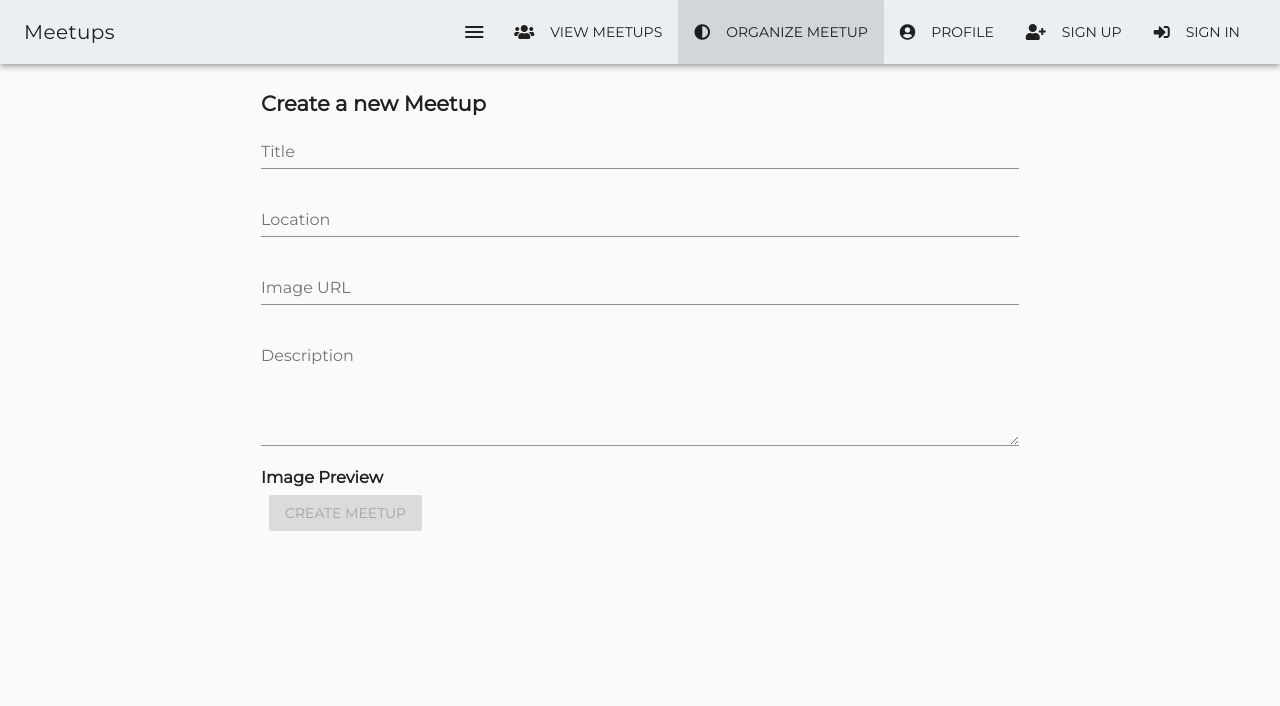
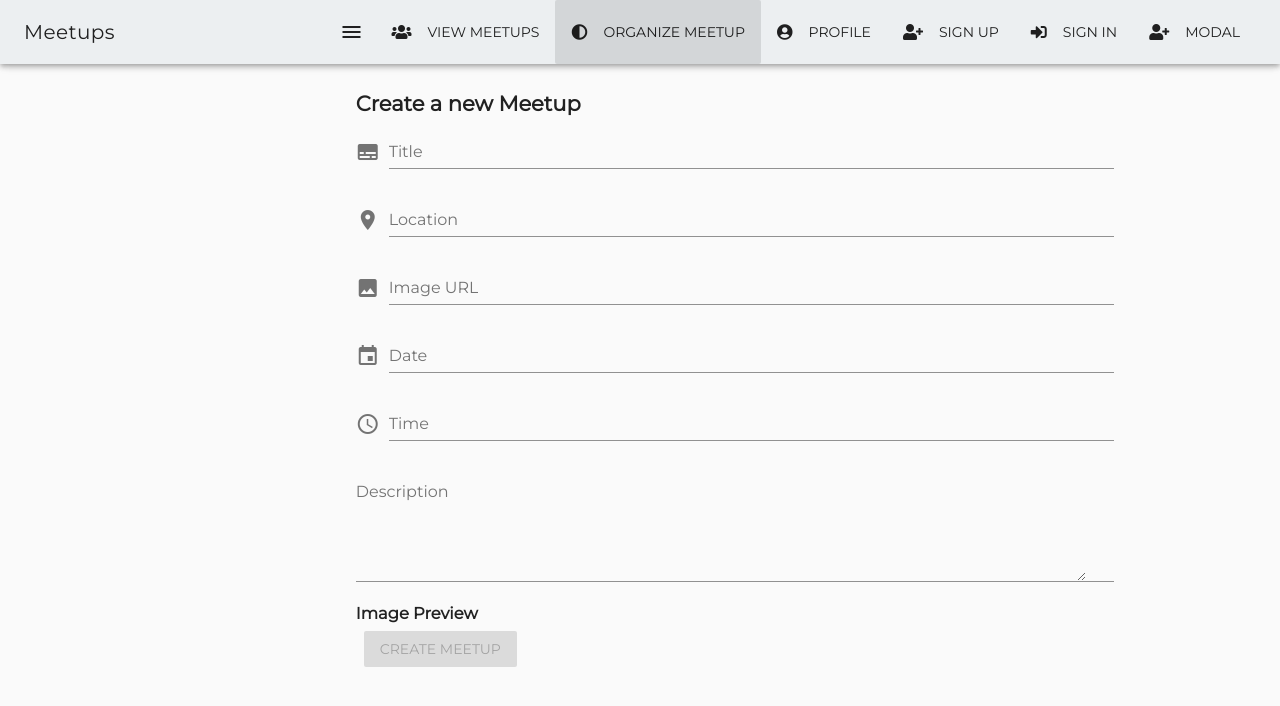
Before and after one commit to japayuki/meetups, a Vue app: page /meetup/new in a window 1280 px wide. Shown: the top 706 px of the page. Built offline with nearby package versions, Linux system fonts and the light colour scheme.

Commit message:
3rd commit

```diff
--- a/package.json
+++ b/package.json
@@ -10,6 +10,7 @@
     "build": "node build/build.js"
   },
   "dependencies": {
+    "firebase": "^5.2.0",
     "vue": "^2.5.2",
     "vue-router": "^3.0.1",
     "vuetify": "^1.0.0",
--- a/src/App.vue
+++ b/src/App.vue
@@ -6,8 +6,32 @@
       <v-toolbar-side-icon @click.stop="sideNav = !sideNav"></v-toolbar-side-icon>
       <v-toolbar-items class="hidden-sm-and-down" >
         <v-btn flat v-for="menuItem in menuItems" :key="menuItem.title" router :to="menuItem.link"><v-icon small left >{{menuItem.icon}}</v-icon>{{menuItem.title}}</v-btn>
+        <v-btn flat @click.stop="showDialog" ><v-icon small left >fas fa-user-plus</v-icon>Modal</v-btn>
       </v-toolbar-items>
     </v-toolbar>
+
+    <v-dialog v-model="dialog" max-width="500px">
+      <v-card>
+        <v-card-title class="headline">Sign Up Now</v-card-title>
+        <v-card-text>
+          <v-container grid-list-md>
+            <v-layout wrap>
+              <v-flex xs12>
+                <v-alert class="mb-4" :type="signUpStatus.type" :value="signUpStatus.showAlert" >{{signUpStatus.msg}}</v-alert>
+                <v-text-field name="email" type="email" label="Email" v-model="email" :rules="[rules.required]" clearable></v-text-field>
+                <v-text-field name="password" type="password" label="Password" v-model="password" :rules="[rules.required]" clearable></v-text-field>
+                <v-text-field name="confirmPassword" type="password" label="Confirm Password" v-model="confirmPassword" :rules="[rules.required, rules.confirmPassword]" clearable></v-text-field>
+              </v-flex>
+            </v-layout>
+          </v-container>
+        </v-card-text>
+        <v-card-actions>
+          <v-spacer></v-spacer>
+          <v-btn class="primary mb-4 mr-4" flat="flat" @click="proceedSignUp">Proceed</v-btn>
+        </v-card-actions>
+      </v-card>
+      <p>hasError: {{signUpStatus.hasError}}</p>
+    </v-dialog>
 
     <v-navigation-drawer absolute temporary v-model="sideNav">
       <v-list>
@@ -28,6 +52,7 @@
 </template>
 
 <script>
+import { mapActions, mapState, mapGetters, mapMutations } from 'vuex'
 export default {
   data () {
     return {
@@ -38,9 +63,62 @@ export default {
         { icon: 'fas fa-user-circle', title: 'Profile', link: '/profile' },
         { icon: 'fas fa-user-plus', title: 'Sign Up', link: '/signup' },
         { icon: 'fas fa-sign-in-alt', title: 'Sign In', link: '/signin' }
+      ],
+      dialog: false,
+      email: '',
+      password: '',
+      confirmPassword: '',
+      showAlert: false,
+      rules: {
+          required: value => !!value || 'Required.',
+          counter: value => value.length <= 20 || 'Max 20 characters',
+          email: value => {
+              const pattern = /^(([^<>()[\]\\.,;:\s@"]+(\.[^<>()[\]\\.,;:\s@"]+)*)|(".+"))@((\[[0-9]{1,3}\.[0-9]{1,3}\.[0-9]{1,3}\.[0-9]{1,3}])|(([a-zA-Z\-0-9]+\.)+[a-zA-Z]{2,}))$/
+              return pattern.test(value) || 'Invalid e-mail.'
+          },
+          confirmPassword: value => value === this.password || 'Password does not match'
+      },
+    }
+  },
+  methods:
+  {
+    ...mapActions([
+      'ProceedSignUp'
+    ]),
+    ...mapMutations([
+      'SHOW_DIALOG'
+    ]),
+    proceedSignUp () {
+      this.ProceedSignUp({email: this.email, password: this.password })
+      // this.showAlert = true
+      // if (this.signUpStatus.hasError == true) {
+      //   console.log('have errors')
+      //   setTimeout(()=> {
+      //     this.email = ''
+      //     this.password = ''
+      //     this.confirmPassword = ''
+      //   }, 3000)
+      // } else if (this.signUpStatus.hasError == false) {
+      //   console.log('has no errors')
+      //   setTimeout(()=> {
 
-      ]
+
+      //     this.dialog = false
+      //   },3000)
+      // } else {
+      //   console.log('else error')
+      // }
+    },
+    showDialog () {
+      this.SHOW_DIALOG()
+      this.dialog = this.signUpStatus.showDialog
     }
+
+  },
+  computed: {
+    ...mapGetters([
+      'signUpStatus'
+    ])
   },
   name: 'App'
 }
--- a/src/components/Meetup/CreateMeetup.vue
+++ b/src/components/Meetup/CreateMeetup.vue
@@ -1,15 +1,26 @@
 <template>
+
     <v-container>
-       <v-layout row>
+       <v-layout row justify-center>
            <v-flex xs12 sm8 offset-sm2 >
-               <h2>Create a new Meetup</h2>
-               <v-text-field name="title" label="Title" v-model="title" clearable :rules="[rules.required]"></v-text-field>
-               <v-text-field name="location" label="Location" v-model="location" required></v-text-field>
-               <v-text-field name="imageUrl" label="Image URL" v-model="imageUrl" required></v-text-field>
-               <v-textarea name="description" label="Description" v-model="description" required></v-textarea>
-               <h3>Image Preview</h3>
-               <img :src="imageUrl" style="width:100%" >
-               <v-btn class="primary" :disabled="!formIsValid">Create Meetup</v-btn>
+               <form @submit.prevent="create_Meetup">
+                <h2>Create a new Meetup</h2>
+                <v-text-field name="title" label="Title" prepend-icon="subtitles" v-model="title" clearable :rules="[rules.required]"></v-text-field>
+                <v-text-field name="location" label="Location" prepend-icon="place" v-model="location" clearable :rules="[rules.required]"></v-text-field>
+                <v-text-field name="imgUrl" label="Image URL" prepend-icon="image" v-model="imgUrl" clearable :rules="[rules.required]"></v-text-field>
+                <v-menu ref="menu2" :close-on-content-click="false" v-model="menu2" :nudge-right="40" :return-value.sync="date" lazy transition="scale-transition" offset-y full-width min-width="290px">
+                    <v-text-field slot="activator" v-model="date" label="Date" prepend-icon="event" readonly></v-text-field>
+                    <v-date-picker v-model="date" @input="$refs.menu2.save(date)"></v-date-picker>
+                </v-menu>
+                <v-menu ref="menu1" :close-on-content-click="false" v-model="menu1" :nudge-right="40" :return-value.sync="time" lazy transition="scale-transition" offset-y full-width min-width="290px">
+                    <v-text-field slot="activator" v-model="time" label="Time" prepend-icon="access_time" readonly></v-text-field>
+                    <v-time-picker v-model="time" @input="$refs.menu1.save(time)" :scrollable="true"></v-time-picker>
+                </v-menu>
+                <v-textarea name="description" label="Description" v-model="description" clearable :rules="[rules.required]"></v-textarea>
+                <h3>Image Preview</h3>
+                <img :src="imgUrl" style="width:100%" >
+                <v-btn class="primary" type="submit" :disabled="!formIsValid">Create Meetup</v-btn>
+               </form>
            </v-flex>
        </v-layout>
        <!-- <v-layout row>
@@ -22,12 +33,14 @@
     </v-container>
 </template>
 <script>
+import { mapMutations, mapActions } from 'vuex';
 export default {
+
     data () {
         return {
             title: '',
             location: '',
-            imageUrl: '',
+            imgUrl: '',
             description: '',
             rules: {
                 required: value => !!value || 'Required.',
@@ -36,12 +49,40 @@ export default {
                     const pattern = /^(([^<>()[\]\\.,;:\s@"]+(\.[^<>()[\]\\.,;:\s@"]+)*)|(".+"))@((\[[0-9]{1,3}\.[0-9]{1,3}\.[0-9]{1,3}\.[0-9]{1,3}])|(([a-zA-Z\-0-9]+\.)+[a-zA-Z]{2,}))$/
                     return pattern.test(value) || 'Invalid e-mail.'
                 }
-            }
+            },
+            date: null,
+            time: null,
+            menu: false,
+            modal: false,
+            menu1: false,
+            menu2: false,
+            picker: null
         }
     },
     computed: {
         formIsValid () {
-            return this.title !== "" && this.location !== "" && this.imageUrl !== "" && this.description !== ""
+            return this.title !== "" && this.location !== "" && this.imgUrl !== "" && this.description !== ""
+        }
+    },
+    methods: {
+        ...mapActions([
+            'createMeetup'
+        ]),
+        create_Meetup: function() {
+            if (!this.formIsValid) {
+                return
+            }
+            const payload = {
+                title: this.title,
+                location: this.location,
+                imgUrl: this.imgUrl,
+                description: this.description,
+                date: this.date,
+                time: this.time,
+                mid: '3432f32f34252'
+            }
+            this.createMeetup(payload)
+            this.$router.push("/meetups")
         }
     }
 }
--- a/src/components/Meetup/Meetup.vue
+++ b/src/components/Meetup/Meetup.vue
@@ -1,7 +1,7 @@
 <template>
     <v-container>
        <v-layout row wrap>
-           <v-flex xs12>
+           <v-flex xs12 sm8 offset-sm2>
                <v-card>
                     <v-card-title primary-title>
                         <div>
@@ -15,8 +15,9 @@
 
 
                     <v-card-text>
-                        <p>{{meetup.date}}</p>
-                        <p>Lorem ipsum dolor, sit amet consectetur adipisicing elit. Tempore, unde, neque error quod expedita cum dolorem consequatur minus excepturi aperiam, earum quo quos veniam deserunt officiis. Architecto vel aliquid natus!</p>
+                        <h3 class="ma-2"><v-icon class="mr-2" left>event</v-icon>{{meetup.date}}</h3>
+                        <h3 class="ma-2"><v-icon class="mr-2" left>access_time</v-icon> {{meetup.time}}</h3>
+                        <p>{{meetup.description}}</p>
                     </v-card-text>
                     <v-card-actions>
                         <v-spacer></v-spacer>
--- a/src/components/Meetup/Meetups.vue
+++ b/src/components/Meetup/Meetups.vue
@@ -1,8 +1,8 @@
 <template>
     <v-container>
        <v-layout row wrap>
-            <v-flex xs12 md3 class="pa-3" v-for="meetup in sortedMeetups" :key="meetup.id">
-                <v-card>
+            <v-flex xs12 md3 class="pa-3" v-for="meetup in sortedMeetups" :key="meetup.mid">
+                <v-card height="400px">
                     <v-card-media
                     :src="meetup.imgUrl"
                     height="200px"
--- a/src/components/User/SignIn.vue
+++ b/src/components/User/SignIn.vue
@@ -1,5 +1,9 @@
 <template>
     <v-container>
-       <h2>The Sign In Page</h2>
+       <v-layout>
+           <v-flex xs12 sm6 offset-sm3>
+               <h1>The Sign In Page</h1>
+           </v-flex>
+       </v-layout>
     </v-container>
 </template>
--- a/src/main.js
+++ b/src/main.js
@@ -5,6 +5,7 @@ import App from './App'
 import router from './router'
 import Vuetify from 'vuetify'
 import 'vuetify/dist/vuetify.min.css'
+import * as firebase from 'firebase'
 import store from './store'
 
 Vue.use(Vuetify, { theme: {
@@ -25,5 +26,15 @@ new Vue({
   store,
   router,
   components: { App },
-  template: '<App/>'
+  template: '<App/>',
+  created () {
+    firebase.initializeApp({
+      apiKey: 'AIzaSyBX8WSA2NWZdKQi1ID0kg0ofPjsOOs7KTc',
+      authDomain: 'meetups-680cc.firebaseapp.com',
+      databaseURL: 'https://meetups-680cc.firebaseio.com',
+      projectId: 'meetups-680cc',
+      storageBucket: 'meetups-680cc.appspot.com',
+      messagingSenderId: '475927405779'
+    })
+  }
 })
--- a/src/store.js
+++ b/src/store.js
@@ -1,21 +1,29 @@
 import Vue from 'vue'
 import Vuex from 'vuex'
+import * as firebase from 'firebase'
 
 Vue.use(Vuex)
 
 export default new Vuex.Store({
     state: {
         loadedMeetups: [
-            {imgUrl: 'https://c1.staticflickr.com/7/6075/6094164096_87fd1fa7d2_b.jpg', mid: 'fdfws43e34', title: 'Meetup in Paris', date: '2018-12-12'},
-            {imgUrl: 'https://images.pexels.com/photos/450597/pexels-photo-450597.jpeg', mid: 'dfrsedf4353', title: 'Meetup in New York', date: '2018-07-12'},
-            {imgUrl: 'https://c1.staticflickr.com/8/7610/16800139540_36cf1bde89_b.jpg', mid: 'd233324523r2f2', title: 'Meetup in Italy', date: '2018-08-04'},
-            {imgUrl: 'https://c1.staticflickr.com/8/7324/9361871001_4764d84edb_b.jpg', mid: 'g45dsad3rf3', title: 'Meetup in Manila', date: '2018-01-04'},
-            {imgUrl: 'https://c1.staticflickr.com/5/4589/25688225598_f996e79833_b.jpg', mid: 'kj432k42j3d3', title: 'Meetup in Kyoto', date: '2018-11-06'},
+            {imgUrl: 'https://c1.staticflickr.com/7/6075/6094164096_87fd1fa7d2_b.jpg', mid: 'fdfws43e34', title: 'Meetup in Paris', date: '2018-12-12', description: 'Lorem ipsum dolor, sit amet consectetur adipisicing elit. Tempore, unde, neque error quod expedita cum dolorem consequatur minus excepturi aperiam, earum quo quos veniam deserunt officiis. Architecto vel aliquid natus!'},
+            {imgUrl: 'https://images.pexels.com/photos/450597/pexels-photo-450597.jpeg', mid: 'dfrsedf4353', title: 'Meetup in New York', date: '2018-07-12', description: 'Lorem ipsum dolor, sit amet consectetur adipisicing elit. Tempore, unde, neque error quod expedita cum dolorem consequatur minus excepturi aperiam, earum quo quos veniam deserunt officiis. Architecto vel aliquid natus!'},
+            {imgUrl: 'https://c1.staticflickr.com/8/7610/16800139540_36cf1bde89_b.jpg', mid: 'd233324523r2f2', title: 'Meetup in Italy', date: '2018-08-04', description: 'Lorem ipsum dolor, sit amet consectetur adipisicing elit. Tempore, unde, neque error quod expedita cum dolorem consequatur minus excepturi aperiam, earum quo quos veniam deserunt officiis. Architecto vel aliquid natus!'},
+            {imgUrl: 'https://c1.staticflickr.com/8/7324/9361871001_4764d84edb_b.jpg', mid: 'g45dsad3rf3', title: 'Meetup in Manila', date: '2018-01-04', description: 'Lorem ipsum dolor, sit amet consectetur adipisicing elit. Tempore, unde, neque error quod expedita cum dolorem consequatur minus excepturi aperiam, earum quo quos veniam deserunt officiis. Architecto vel aliquid natus!'},
+            {imgUrl: 'https://c1.staticflickr.com/5/4589/25688225598_f996e79833_b.jpg', mid: 'kj432k42j3d3', title: 'Meetup in Kyoto', date: '2018-11-06', description: 'Lorem ipsum dolor, sit amet consectetur adipisicing elit. Tempore, unde, neque error quod expedita cum dolorem consequatur minus excepturi aperiam, earum quo quos veniam deserunt officiis. Architecto vel aliquid natus!'},
 
         ],
         users : {
             id: '3424532543f344',
             registeredMeetups: ['dfrsedf4353']
+        },
+        signUpStatus: {
+            hasError: null,
+            msg: '',
+            type: 'info',
+            showAlert: false,
+            showDialog: false
         }
     },
     getters: {
@@ -27,18 +35,56 @@ export default new Vuex.Store({
         featuredMeetups: (state, getters) => {
             return getters.sortedMeetups.slice(0,3)
         },
-        loadedMeetup (state) {
-            return meetupId => {
-                return state.loadedMeetups.find((meetup) => {
-                    return meetup.mid === meetupId
-                })
-            }
+        loadedMeetup: (state) => (id) => {
+            return state.loadedMeetups.find( meetup => meetup.mid === id)
+        },
+        signUpStatus: (state) => {
+            return state.signUpStatus
         }
     },
     mutations: {
-
+        CREATE_MEETUP: (state, payload) => {
+            state.loadedMeetups.push(payload)
+        },
+        SET_USER: (state, payload) => {
+            console.log('runnning SET_USER')
+            state.users = payload
+        },
+        UPDATE_SIGNUPSTATUS: (state, payload) => {
+            console.log('runnning UPDATE_SIGNUPSTATUS')
+            state.signUpStatus = payload
+        },
+        SHOW_DIALOG: (state) => {
+            state.signUpStatus.showDialog = true
+        },
+        HIDE_DIALOG: (state) => {
+            console.log('hiding dialogue')
+            state.signUpStatus.showDialog = false
+        }
     },
     actions: {
+        createMeetup: (context, payload) => {
+            context.commit("CREATE_MEETUP", payload)
+        },
+        ProceedSignUp: (context, payload) => {
+            firebase.auth().createUserWithEmailAndPassword(payload.email, payload.password)
+                .then(user => {
+                    const newUser = {
+                        id: user.user.uid,
+                        registeredMeetups: [],
+                        hasError: false,
+                        msg:'Sign-up Createtion Successful',
+                        type: 'success'
+                    }
+                    context.commit("SET_USER", newUser)
+                    context.commit("UPDATE_SIGNUPSTATUS", {hasError: false, msg: 'Sign Up Creation Successful', type:'success', showAlert: true})
+                    context.commit("HIDE_DIALOG")
 
+                })
+                .catch(error => {
+                    context.commit("UPDATE_SIGNUPSTATUS", {hasError: true, msg: error.message, type: 'error', showAlert: true})
+                    context.commit("HIDE_DIALOG")
+                })
+        }
     }
 })
```
Also changed, not shown: 1 other file (tests, documents, lock files or other folders).
